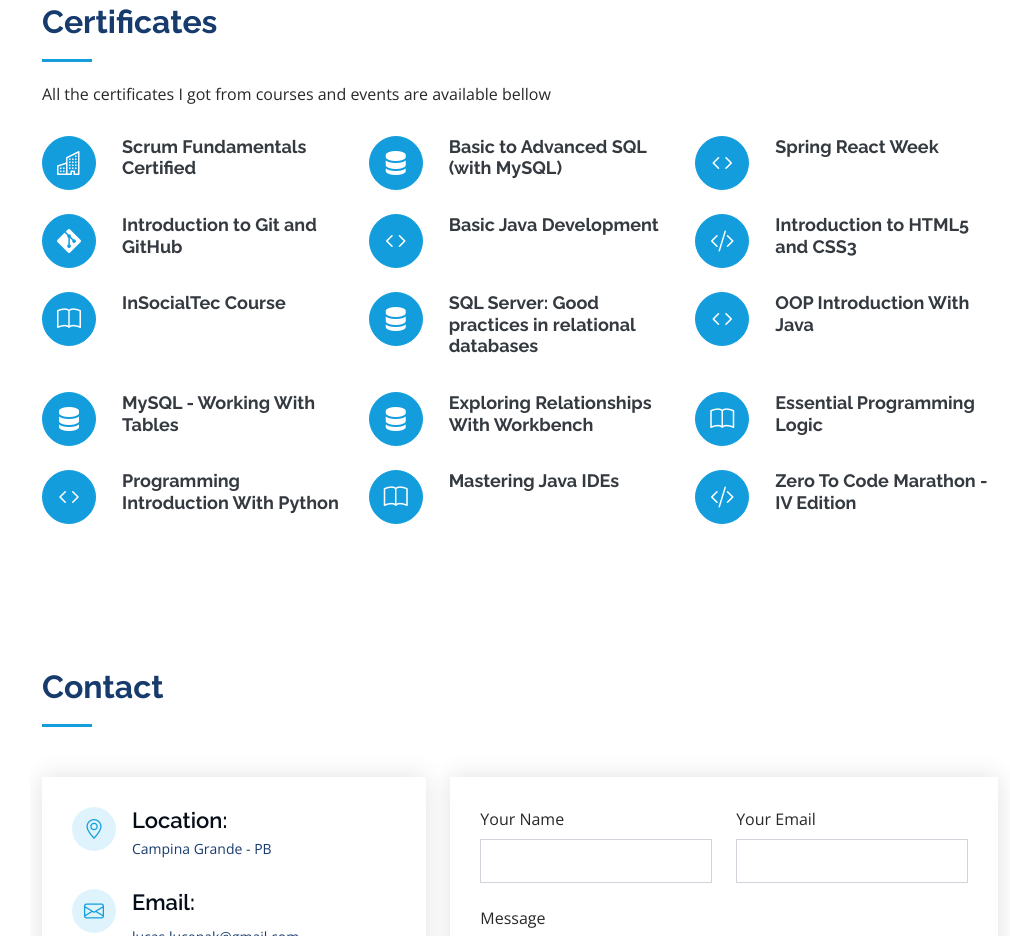
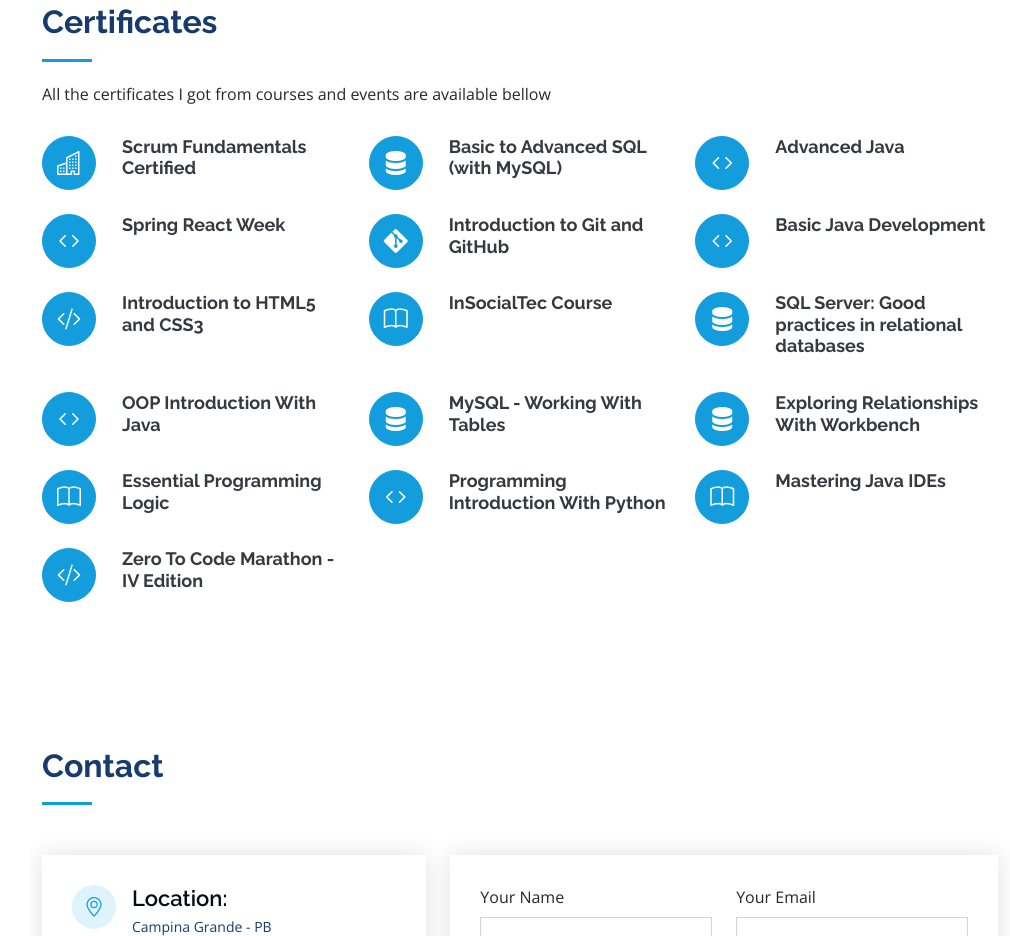
Before and after one commit to lucaslucenak/my-portfolio, a plain HTML site: page index.html in a window 1280 px wide. Shown: the part 4594-5530 px from the top of the page, without its empty margins (270-1280 px from the left). Drawn offline with nearby package versions, Linux system fonts and the light colour scheme.

Commit message:
added advanced java certificate

```diff
--- a/index.html
+++ b/index.html
@@ -464,6 +464,11 @@
                 class="portfolio-lightbox" title="Basic to Advanced SQL (with MySQL)">Basic to Advanced SQL (with
                 MySQL)</a></h4>
           </div>
+          <div class="col-lg-4 col-md-6 icon-box" data-aos="fade-up" data-aos-delay="100">
+            <div class="icon"><i class="bi bi-code"></i></div>
+            <h4 class="title"><a href="assets/img/certificados/certificado17.png" data-gallery="portfolioGallery"
+                class="portfolio-lightbox" title="Advanced Java">Advanced Java</a></h4>
+          </div>
           <div class="col-lg-4 col-md-6 icon-box" data-aos="fade-up" data-aos-delay="200">
             <div class="icon"><i class="bi bi-code"></i></div>
             <h4 class="title"><a href="assets/img/certificados/certificado6.png" data-gallery="portfolioGallery"
```
Also changed, not shown: assets/img/certificados/certificado17.png (added).
